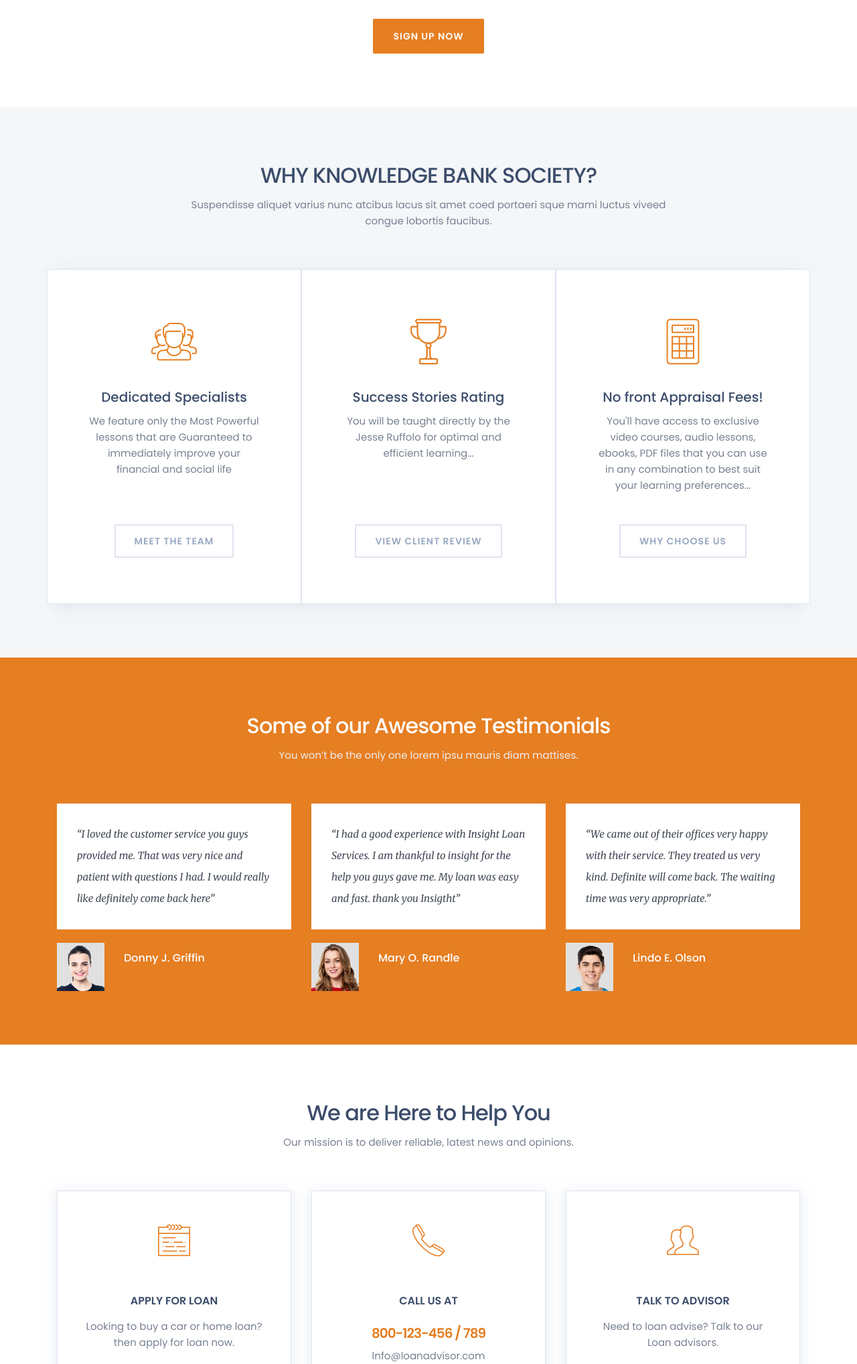
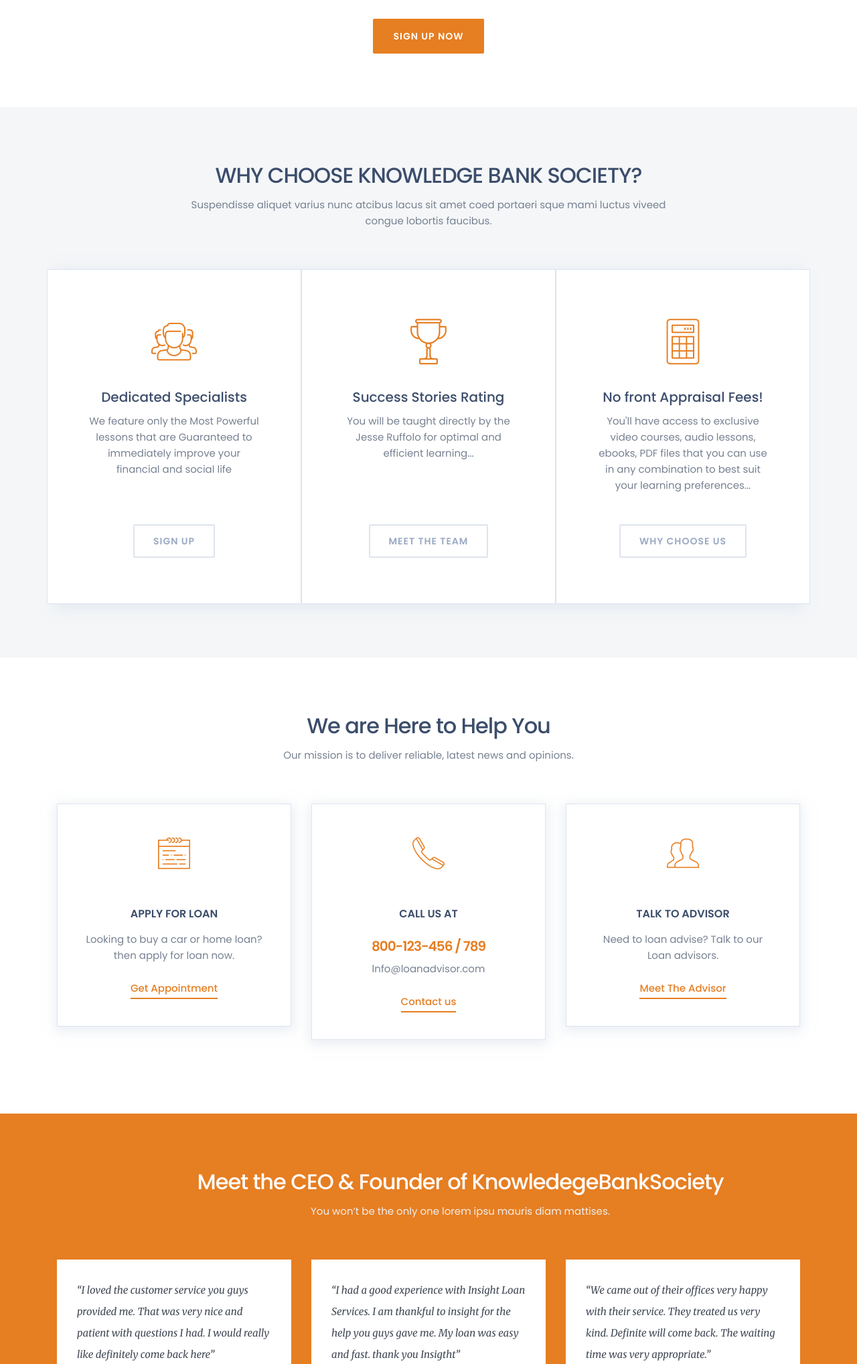
Before and after one commit to muradmalik777/jnm-client, a PHP site: page / in a window 1280 px wide. Shown: the part 4205-6242 px from the top of the page at 67% size. Run offline with PHP 8.4, Linux system fonts and the light colour scheme.

Commit message:
new revisions

```diff
--- a/footer.php
+++ b/footer.php
@@ -20,8 +20,8 @@
                                 <div class="input-group">
                                     <input type="email" class="form-control" id="newsletter" name="newsletter" placeholder="Write E-Mail Address" required>
                                     <span class="input-group-btn">
-                <button class="btn btn-default" type="submit">Go!</button>
-                </span> </div>
+                                    <button class="btn btn-default" type="submit">Go!</button>
+                                    </span> </div>
                                 <!-- /input-group -->
                             </form>
                         </div>
@@ -87,9 +87,26 @@
                             <li><a href="#"><i class="fa fa-google-plus"></i>Google Plus</a></li>
                             <li><a href="#"><i class="fa fa-twitter"></i>Twitter</a></li>
                             <li><a href="#"><i class="fa fa-linkedin"></i>Linked In</a></li>
+                            <li><a href="#"><i class="fa fa-snapchat"></i>Snapchat</a></li>
+                            <li><a href="#"><i class="fa fa-youtube"></i>Youtube</a></li>
+
+
                         </ul>
                     </div>
                     <!-- /.widget footer -->
+                </div>
+            </div>
+        </div>
+    </div>
+    <div class="tiny-footer">
+        <!-- tiny footer -->
+        <div class="container">
+            <div class="row">
+                <div class="col-xl-6 col-lg-6 col-md-6 col-sm-6 col-6">
+                    <p>© Copyright 2019 | KnowledegeBankSociety</p>
+                </div>
+                <div class="col-xl-6 col-lg-6 col-md-6 col-sm-6 col-6 text-right">
+                    <p><a href="TOU.php">Terms of use</a> | <a href="privacy.php">Privacy Policy</a></p>
                 </div>
             </div>
         </div>
--- a/index.php
+++ b/index.php
@@ -296,7 +296,7 @@
             <div class="row">
                 <div class="offset-xl-2 col-xl-8 offset-md-2 col-md-8 offset-md-2 col-md-8 col-sm-12 col-12">
                     <div class="mb60 text-center section-title">
-                        <h1>WHY KNOWLEDGE BANK SOCIETY?</h1>
+                        <h1>WHY CHOOSE KNOWLEDGE BANK SOCIETY?</h1>
                         <p>Suspendisse aliquet varius nunc atcibus lacus sit amet coed portaeri sque mami luctus viveed congue lobortis faucibus.</p>
                     </div>
                 </div>
@@ -312,7 +312,7 @@
                                     <h3>Dedicated Specialists</h3>
                                     <p>We feature only the Most Powerful lessons that are Guaranteed to immediately improve your financial and social life</p>
                                   </div>
-                                    <a href="#" class="btn btn-outline mt20">Meet the team</a>
+                                    <a href="signup.php" class="btn btn-outline mt20">Sign Up</a>
                                 </div>
                             </div>
                              <div class="col-xl-4 col-lg-4 col-md-12 col-sm-12 col-12 nopadding">
@@ -322,7 +322,7 @@
                                     <h3>Success Stories Rating</h3>
                                     <p>You will be taught directly by the Jesse Ruffolo for optimal and efficient learning...</p>
                                   </div>
-                                    <a href="#" class="btn btn-outline mt20">View Client Review</a>
+                                    <a href="about.php" class="btn btn-outline mt20">Meet The Team</a>
                                 </div>
                             </div>
                              <div class="col-xl-4 col-lg-4 col-md-12 col-sm-12 col-12 nopadding">
@@ -332,7 +332,7 @@
                                     <h3>No front Appraisal Fees!</h3>
                                     <p> You'll have access to exclusive video courses, audio lessons,  ebooks, PDF files that you can use in any combination to best suit your learning preferences...</p>
                                   </div>
-                                    <a href="#" class="btn btn-outline mt20">Why choose us</a>
+                                    <a href="about.php" class="btn btn-outline mt20">Why choose us</a>
                                 </div>
                             </div>
                         </div>
@@ -341,56 +341,7 @@
             </div>
         </div>
     </div>
-    <div class="bg-default section-space80">
-        <div class="container">
-            <div class="row">
-                 <div class="offset-xl-2 col-xl-8 offset-md-2 col-md-8 offset-md-2 col-md-8 col-sm-12 col-12">
-                    <div class="mb60 text-center section-title">
-                        <h1 class="title-white">Some of our Awesome Testimonials</h1>
-                        <p> You won’t be the only one lorem ipsu mauris diam mattises.</p>
-                    </div>
-                </div>
-            </div>
-            <div class="row">
-                <div class="col-xl-4 col-lg-4 col-md-4 col-sm-4 col-12 clearfix ">
-                    <div class="testimonial-block mb30">
-                        <div class="bg-white pinside30 mb20">
-                            <p class="testimonial-text"> “I loved the customer service you guys provided me. That was very nice and patient with questions I had. I would really like definitely come back here”</p>
-                        </div>
-                        <div class="testimonial-autor-box">
-                            <div class="testimonial-img pull-left"> <img src="images/testimonial-img.jpg" alt="Borrow - Loan Company Website Template"> </div>
-                            <div class="testimonial-autor pull-left">
-                                <h4 class="testimonial-name">Donny J. Griffin</h4></div>
-                        </div>
-                    </div>
-                </div>
-                <div class="col-xl-4 col-lg-4 col-md-4 col-sm-4 col-12 clearfix ">
-                    <div class="testimonial-block mb30">
-                        <div class="bg-white pinside30 mb20">
-                            <p class="testimonial-text"> “I had a good experience with Insight Loan Services. I am thankful to insight for the help you guys gave me. My loan was easy and fast. thank you Insigtht”</p>
-                        </div>
-                        <div class="testimonial-autor-box">
-                            <div class="testimonial-img pull-left"> <img src="images/testimonial-img-1.jpg" alt="Borrow - Loan Company Website Template"> </div>
-                            <div class="testimonial-autor pull-left">
-                                <h4 class="testimonial-name">Mary O. Randle</h4> </div>
-                        </div>
-                    </div>
-                </div>
-               <div class="col-xl-4 col-lg-4 col-md-4 col-sm-4 col-12 clearfix ">
-                    <div class="testimonial-block mb30">
-                        <div class="bg-white pinside30 mb20">
-                            <p class="testimonial-text"> “We came out of their offices very happy with their service. They treated us very kind. Definite will come back. The waiting time was very appropriate.”</p>
-                        </div>
-                        <div class="testimonial-autor-box">
-                            <div class="testimonial-img pull-left"> <img src="images/testimonial-img-2.jpg" alt="Borrow - Loan Company Website Template"> </div>
-                            <div class="testimonial-autor pull-left">
-                                <h4 class="testimonial-name">Lindo E. Olson</h4> </div>
-                        </div>
-                    </div>
-                </div>
-            </div>
-        </div>
-    </div>
+
     <div class="section-space80 bg-white">
         <div class="container">
             <div class="row">
@@ -429,18 +380,61 @@
             </div>
         </div>
     </div>
+    <div class="bg-default section-space80">
+        <div class="container">
+            <div class="row">
+                 <div class="offset-xl-2 col-xl-9 offset-md-2 col-md-9 offset-md-2 col-md-9 col-sm-12 col-12">
+                    <div class="mb60 text-center section-title">
+                        <h1 class="title-white">Meet the CEO & Founder of KnowledegeBankSociety</h1>
+                        <p> You won’t be the only one lorem ipsu mauris diam mattises.</p>
+                    </div>
+                </div>
+            </div>
+            <div class="row">
+                <div class="col-xl-4 col-lg-4 col-md-4 col-sm-4 col-12 clearfix ">
+                    <div class="testimonial-block mb30">
+                        <div class="bg-white pinside30 mb20">
+                            <p class="testimonial-text"> “I loved the customer service you guys provided me. That was very nice and patient with questions I had. I would really like definitely come back here”</p>
+                        </div>
+                        <div class="testimonial-autor-box">
+                            <div class="testimonial-img pull-left"> <img src="images/testimonial-img.jpg" alt="Borrow - Loan Company Website Template"> </div>
+                            <div class="testimonial-autor pull-left">
+                                <h4 class="testimonial-name">Jesse Rufollo</h4></div>
+                        </div>
+                    </div>
+                </div>
+                <div class="col-xl-4 col-lg-4 col-md-4 col-sm-4 col-12 clearfix ">
+                    <div class="testimonial-block mb30">
+                        <div class="bg-white pinside30 mb20">
+                            <p class="testimonial-text"> “I had a good experience with Insight Loan Services. I am thankful to insight for the help you guys gave me. My loan was easy and fast. thank you Insigtht”</p>
+                        </div>
+                        <div class="testimonial-autor-box">
+                            <div class="testimonial-img pull-left"> <img src="images/testimonial-img-1.jpg" alt="Borrow - Loan Company Website Template"> </div>
+                            <div class="testimonial-autor pull-left">
+                                <h4 class="testimonial-name">Mary O. Randle</h4> </div>
+                        </div>
+                    </div>
+                </div>
+               <div class="col-xl-4 col-lg-4 col-md-4 col-sm-4 col-12 clearfix ">
+                    <div class="testimonial-block mb30">
+                        <div class="bg-white pinside30 mb20">
+                            <p class="testimonial-text"> “We came out of their offices very happy with their service. They treated us very kind. Definite will come back. The waiting time was very appropriate.”</p>
+                        </div>
+                        <div class="testimonial-autor-box">
+                            <div class="testimonial-img pull-left"> <img src="images/testimonial-img-2.jpg" alt="Borrow - Loan Company Website Template"> </div>
+                            <div class="testimonial-autor pull-left">
+                                <h4 class="testimonial-name">Lindo E. Olson</h4> </div>
+                        </div>
+                    </div>
+                </div>
+            </div>
+        </div>
+    </div>
+
         <!-- footer -->
         <?php include 'footer.php'; ?>
     <!-- /.footer -->
-    <div class="tiny-footer">
-        <!-- tiny footer -->
-        <div class="container">
-            <div class="row">
-                <div class="col-xl-6 col-lg-6 col-md-6 col-sm-6 col-6">
-                    <p>© Copyright 2016 | Borrow Loan Company</p>
-                </div>
-                <div class="col-xl-6 col-lg-6 col-md-6 col-sm-6 col-6 text-right">
-                    <p>Terms of use | Privacy Policy</p>
+
     <!-- jQuery (necessary for Bootstrap's JavaScript plugins) -->
     <script src="js/jquery.min.js"></script>
     <!-- Include all compiled plugins (below), or include individual files as needed -->
```
